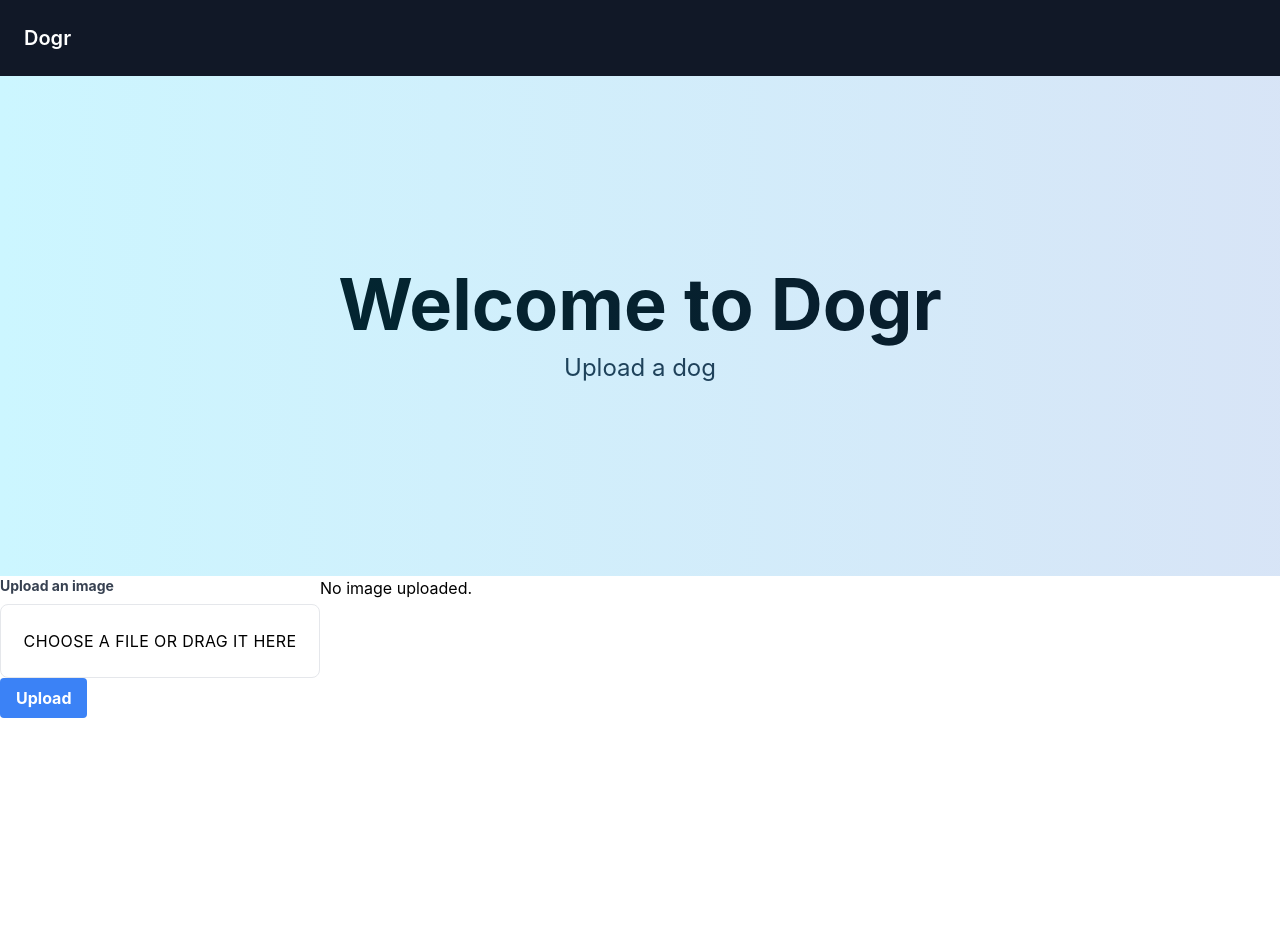
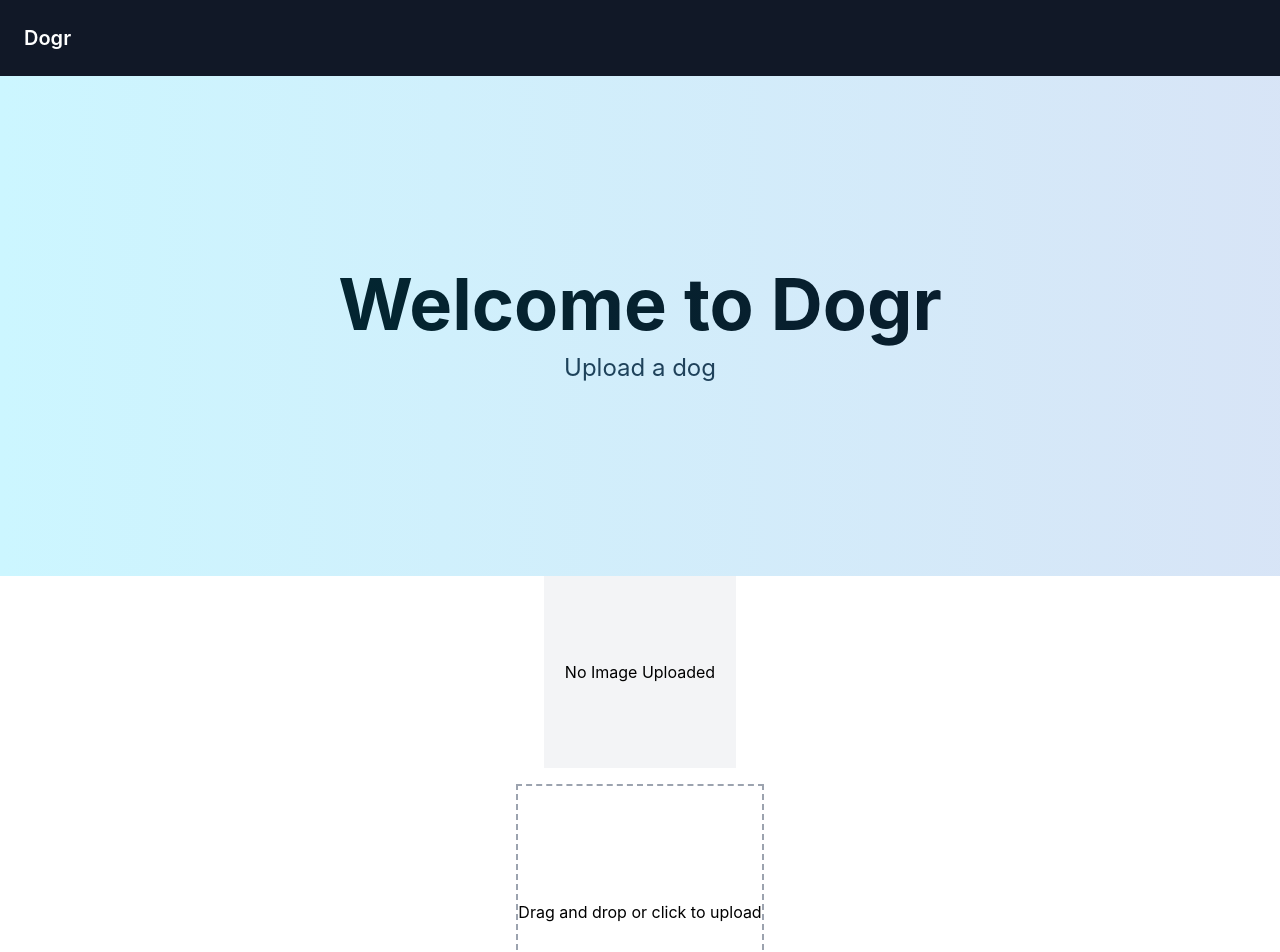
Before and after one commit to jojo-chow/supreme-dollop, a React (Vite) app in the folder dogr/: page / in a window 1280 px wide. Shown: the top 952 px of the page. Before the commit the page ends 800 px from the top, so only its background shows below. Built offline with nearby package versions, Linux system fonts and the light colour scheme.

Commit message:
update image uploader to send image to a defined api

```diff
--- a/dogr/package.json
+++ b/dogr/package.json
@@ -9,8 +9,11 @@
     "preview": "vite preview"
   },
   "dependencies": {
+    "axios": "^1.3.4",
     "react": "^18.2.0",
-    "react-dom": "^18.2.0"
+    "react-dom": "^18.2.0",
+    "react-dropzone": "^14.2.3",
+    "react-icons": "^4.7.1"
   },
   "devDependencies": {
     "@types/react": "^18.0.27",
--- a/dogr/src/App.tsx
+++ b/dogr/src/App.tsx
@@ -1,14 +1,16 @@
-import React from 'react'
-import './App.css'
+import React from "react";
+import "./App.css";
 
-import NavBar from './components/NavBar'
-import HeroSection from './components/HeroSection'
-import ImageParent from './components/ImageParent'
+import NavBar from "./components/NavBar";
+import HeroSection from "./components/HeroSection";
+import ImageParent from "./components/ImageParent";
+import Footer from "./components/Footer";
 
 const App: React.FC = () => {
   return (
     <div className="App">
       <NavBar />
+      <div className="flex-grow">
         <HeroSection
           title="Welcome to Dogr"
           subtitle="Upload a dog"
@@ -16,6 +18,8 @@ const App: React.FC = () => {
           height={500} />
         <ImageParent />
       </div>
+      <Footer />
+    </div>
   )
 }
 
--- /dev/null
+++ b/dogr/src/components/Footer.tsx
@@ -0,0 +1,11 @@
+function Footer() {
+  return (
+    <div className="flex items-center justify-between flex-wrap bg-gray-900 p-6">
+      <div className="flex items-center flex-shrink-0 text-white mr-6">
+        <span className="font-semibold text-xl tracking-right">my foot</span>
+      </div>
+    </div>
+  )
+}
+
+export default Footer;
--- a/dogr/src/components/ImageDisplay.tsx
+++ b/dogr/src/components/ImageDisplay.tsx
@@ -1,20 +1,17 @@
-import { useState } from 'react';
-import { render } from 'react-dom';
-
-interface ImageDisplayProps {
-  imageUrl: string | null;
+interface Props {
+  previewUrl: string | null;
 }
 
-const ImageDisplay: React.FC<ImageDisplayProps> = ({ imageUrl }) => {
-
-  const render = () => {
-    if (imageUrl) {
-      return <img src={imageUrl} alt="Uploaded file" />;
-    }
-    return <div>No image uploaded.</div>
-  }
-
-  return render();
+const ImageDisplay = ({ previewUrl }: Props) => {
+  return (
+    <div className="flex items-center justify-center w-48 h-48 bg-gray-100">
+      {previewUrl ? (
+        <img src={previewUrl} alt="Preview" className="w-full h-full object-cover" />
+      ) : (
+        <p>No Image Uploaded</p>
+      )}
+    </div>
+  );
 };
 
 export default ImageDisplay;
--- a/dogr/src/components/ImageParent.tsx
+++ b/dogr/src/components/ImageParent.tsx
@@ -1,25 +1,23 @@
-import { useState } from 'react';
-import ImageUploader from './ImageUploader';
-import ImageDisplay from './ImageDisplay';
+import React, { useState } from "react";
+import ImageUploader from "./ImageUploader";
+import ImageDisplay from "./ImageDisplay";
+
+import config from "../config.json";
 
 const ImageParent = () => {
-  const [imageUrl, setImageUrl] = useState<string | null>(null);
+  const apiUrl = config.apiUrl;
+  const [previewUrl, setPreviewUrl] = useState<string | null>(null);
 
-  const handleUploadSuccess = (imageUrl: string) => {
-    setImageUrl(imageUrl);
-  };
-
-  const handleUploadError = (error: string) => {
-    // TODO: do something better than logging in the future
-    console.log(error);
-  };
+  const handleImageUpload = (url: string) => {
+    setPreviewUrl(url);
+  }
 
   return (
-    <div className="flex flex-row">
-      <ImageUploader onUploadSuccess={handleUploadSuccess} onUploadError={handleUploadError} />
-      <ImageDisplay imageUrl={imageUrl} />
+    <div className="flex flex-col items-center space-y-4">
+      <ImageDisplay previewUrl={null} />
+      <ImageUploader apiUrl={apiUrl} onImageUpload={handleImageUpload}/>
     </div>
-  )
+  );
 };
 
 export default ImageParent;
--- a/dogr/src/components/ImageUploader.tsx
+++ b/dogr/src/components/ImageUploader.tsx
@@ -1,93 +1,86 @@
-import React, { useState } from 'react';
+import React, { useState } from "react";
+import axios from "axios";
+import { useDropzone } from "react-dropzone";
+import { AiOutlineCloudUpload } from "react-icons/ai";
 
-interface ImageUploaderProps {
-  onUploadSuccess: (imageUrl: string) => void;
-  onUploadError: (error: string) => void;
+interface Props {
+  apiUrl: string;
+  handleImageUpload: (url: string) => void;
 }
 
-const ImageUploader: React.FC<ImageUploaderProps> = ({ onUploadSuccess, onUploadError }) => {
+const ImageUploader: React.FC<Props> = ({ apiUrl, handleImageUpload }) => {
   const [selectedFile, setSelectedFile] = useState<File | null>(null);
-  const [imageUrl, setImageUrl] = useState<string | null>(null);
-  const [dragging, setDragging] = useState<boolean>(false);
+  const [isUploading, setIsUploading] = useState<boolean>(false);
 
-  const handleFileChange = (event: React.ChangeEvent<HTMLInputElement>) => {
-    if (event.target.files && event.target.files.length > 0) {
-      const file = event.target.files[0];
-      setSelectedFile(file);
-      const imageUrl = URL.createObjectURL(file);
-      setImageUrl(imageUrl);
-    }
-  };
-
-  const handleDrop = (event: React.DragEvent<HTMLDivElement>) => {
-    event.preventDefault();
-    event.stopPropagation();
-    setDragging(false);
-    if (event.dataTransfer.files && event.dataTransfer.files.length > 0) {
-      const file = event.dataTransfer.files[0];
-      setSelectedFile(file);
-      const imageUrl = URL.createObjectURL(file);
-      setImageUrl(imageUrl);
-    }
-  };
-
-  const handleDragOver = (event: React.DragEvent<HTMLDivElement>) => {
-    event.preventDefault();
-    event.stopPropagation();
-    setDragging(true);
-  };
-
-  const handleDragLeave = (event: React.DragEvent<HTMLDivElement>) => {
-    event.preventDefault();
-    event.stopPropagation();
-    setDragging(false);
+  const handleFileSelection = (e: React.ChangeEvent<HTMLInputElement>) => {
+    const file = e.target.files && e.target.files[0];
+    setSelectedFile(file);
   }
 
-  const handleUploadClick = () => {
-    const fileInput = document.getElementById('fileInput') as HTMLInputElement;
-    fileInput.click();
-  };
+  const handleFileDrop = (e: React.DragEvent<HTMLDivElement>) => {
+    e.preventDefault();
+    const file = e.dataTransfer.files && e.dataTransfer.files[0];
+    setSelectedFile(file);
+  }
+
+  const handleFileUpload = async () => {
+    if (!selectedFile) return;
+
+    setIsUploading(true);
+
+    try {
+      const formData = new FormData();
+      formData.append("image", selectedFile);
+
+      const response = await axios.post(apiUrl, formData);
+
+      if (response && response.data && response.data.url) {
+        handleImageUpload(response.data.url);
+      }
+    } catch (error) {
+      console.error(error);
+    } finally {
+      setIsUploading(false);
+    }
+  }
 
   return (
-    <div
-      className={`w-full max-w-xs ${
-        dragging ? 'border-dashed border-2 border-blue-500' : ''
-      }`}
-      onDrop={handleDrop}
-      onDragOver={handleDragOver}
-      onDragLeave={handleDragLeave}
-    >
-      <label className="block text-gray-700 text-sm font-bold mb-2">
-        Upload an image
+    <div className="relative">
+      <label htmlFor="image-upload-input">
+        <div
+          className="border-dashed border-2 border-gray-400 h-64 flex justify-center items-center cursor-pointer"
+          onDragOver={(e) => e.preventDefault()}
+          onDrop={handleFileDrop}
+        >
+          {selectedFile ? (
+            <img
+              className="h-full w-full object-contain"
+              src={URL.createObjectURL(selectedFile)}
+              alt="Preview"
+            />
+          ) : (
+            <span>Drag and drop or click to upload</span>
+          )}
+        </div>
       </label>
-      <div className="flex items-center justify-center bg-grey-lighter">
-        <label
-          className="w-full flex flex-col items-center px-4 py-6 bg-white text-blue rounded-lg tracking-wide uppercase border border-blue cursor-pointer hover:bg-blue hover:text-white"
-          htmlFor="fileInput"
-        >
-          {imageUrl ? (
-            <img src={imageUrl} alt="Selected file" />
-          ) : (
-            <span>Choose a file or drag it here</span>
-          )}
-          <input
-            className="hidden"
-            id="fileInput"
-            name="fileInput"
-            type="file"
-            accept="image/*"
-            onChange={handleFileChange}
-          />
-        </label>
-      </div>
+
+      <input
+        id="image-upload-input"
+        type="file"
+        className="hidden"
+        onChange={handleFileSelection}
+      />
+
       <button
-        className="bg-blue-500 hover:bg-blue-700 text-white font-bold py-2 px-4 rounded"
-        onClick={handleUploadClick}
+        className="absolute bottom-0 right-0 bg-blue-500 text-white py-2 px-4 rounded-md m-4 disabled:opacity-50"
+        onClick={handleFileUpload}
+        disabled={!selectedFile || isUploading}
       >
-        Upload
+        {isUploading ? "Uploading..." : "Upload"}
       </button>
     </div>
   );
+
 };
 
 export default ImageUploader;
--- /dev/null
+++ b/dogr/src/config.json
@@ -0,0 +1,3 @@
+{
+  "apiUrl": "https://example.com/upload"
+}
```
Also changed, not shown: dogr/src/components/NavBar.tsx (indentation only), 2 other files (tests, documents, lock files or other folders). Lines whose indentation alone changed are shown as unchanged.
